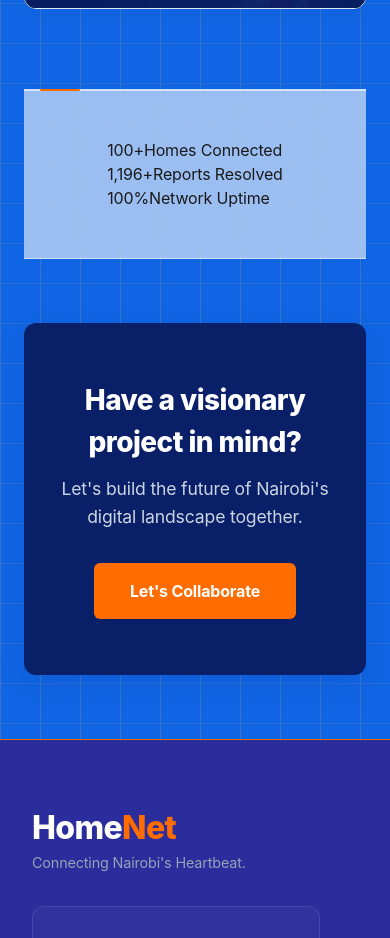
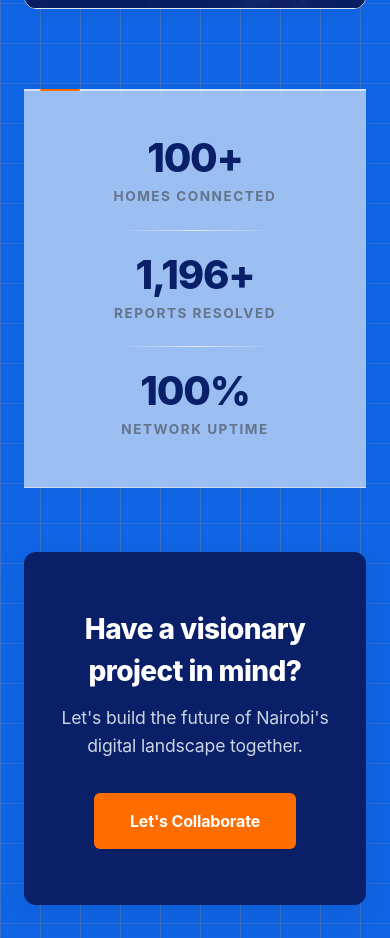
Before and after one commit to wainaina-mwangi/HomeNet, a React (Vite) app: page /News in a window 390 px wide. Shown: the part 2880-3818 px from the top of the page. Built offline with nearby package versions, Linux system fonts and the light colour scheme.

Commit message:
Add styles for LiveStats Dashboard layout

```diff
--- a/src/components/NewsGallery.css
+++ b/src/components/NewsGallery.css
@@ -178,6 +178,126 @@
   box-shadow:
     0 10px 40px rgba(2, 6, 23, 0.3),
     inset 0 1px 0 rgba(255, 255, 255, 0.05);
+}
+
+/* ==========================================================================
+   LiveStats Dashboard Layout
+   ========================================================================== */
+.stats-container {
+  display: flex;
+  align-items: center;
+  justify-content: space-around;
+  width: 100%;
+  max-width: 1000px;
+  gap: 2rem;
+  position: relative;
+}
+
+/* Individual Stat Cards */
+.stat-item {
+  display: flex;
+  flex-direction: column;
+  align-items: center;
+  text-align: center;
+  flex: 1;
+}
+
+/* Big Bold Metric Typography */
+.stat-number {
+  font-size: clamp(2.5rem, 4vw, 3.5rem); /* Dynamically scales text perfectly */
+  font-weight: 800;
+  color: #091f68; /* Brand Navy */
+  letter-spacing: -0.03em;
+  line-height: 1;
+  margin-bottom: 0.5rem;
+  display: inline-flex;
+  align-items: baseline;
+}
+
+/* Accent Suffix (%, +) styling */
+.stat-number span + text,
+.stat-number::after {
+  color: #FF6D00; /* Brand Orange for metric units */
+  margin-left: 1px;
+}
+
+/* Sub-labels below metrics */
+.stat-label {
+  font-size: 0.85rem;
+  font-weight: 700;
+  color: #64748b; /* Sleek slate gray */
+  text-transform: uppercase;
+  letter-spacing: 1.5px;
+  margin: 0;
+}
+
+/* Clean, modern vertical divider lines */
+.stat-divider {
+  width: 1px;
+  height: 50px;
+  background: linear-gradient(
+    to bottom,
+    rgba(226, 232, 240, 0) 0%,
+    rgba(226, 232, 240, 1) 50%,
+    rgba(226, 232, 240, 0) 100%
+  );
+}
+
+/* ==========================================================================
+   Dark Mode Integrations
+   ========================================================================== */
+.dark .stat-number {
+  color: #ffffff;
+  /* Soft typographic glow to pop on dark mode background */
+  text-shadow: 0 0 40px rgba(56, 189, 248, 0.1);
+}
+
+.dark .stat-label {
+  color: #94a3b8;
+}
+
+.dark .stat-divider {
+  background: linear-gradient(
+    to bottom,
+    rgba(51, 65, 85, 0) 0%,
+    rgba(51, 65, 85, 1) 50%,
+    rgba(51, 65, 85, 0) 100%
+  );
+}
+
+/* ==========================================================================
+   Responsive Mobile Adjustments
+   ========================================================================== */
+@media (max-width: 768px) {
+  .stats-container {
+    flex-direction: column;
+    gap: 3rem;
+  }
+
+  /* Hide vertical lines when content is stacked vertically */
+  .stat-divider {
+    display: none;
+  }
+
+  .stat-item {
+    position: relative;
+    width: 100%;
+  }
+
+  /* Add simple horizontal divider below stacked items (except the last one) */
+  .stat-item:not(:last-child)::after {
+    content: "";
+    position: absolute;
+    bottom: -1.5rem;
+    left: 25%;
+    width: 50%;
+    height: 1px;
+    background: radial-gradient(circle, rgba(226,232,240,1) 0%, rgba(226,232,240,0) 100%);
+  }
+
+  .dark .stat-item:not(:last-child)::after {
+    background: radial-gradient(circle, rgba(51,65,85,1) 0%, rgba(51,65,85,0) 100%);
+  }
 }
 
 /* ==========================================================================
```
